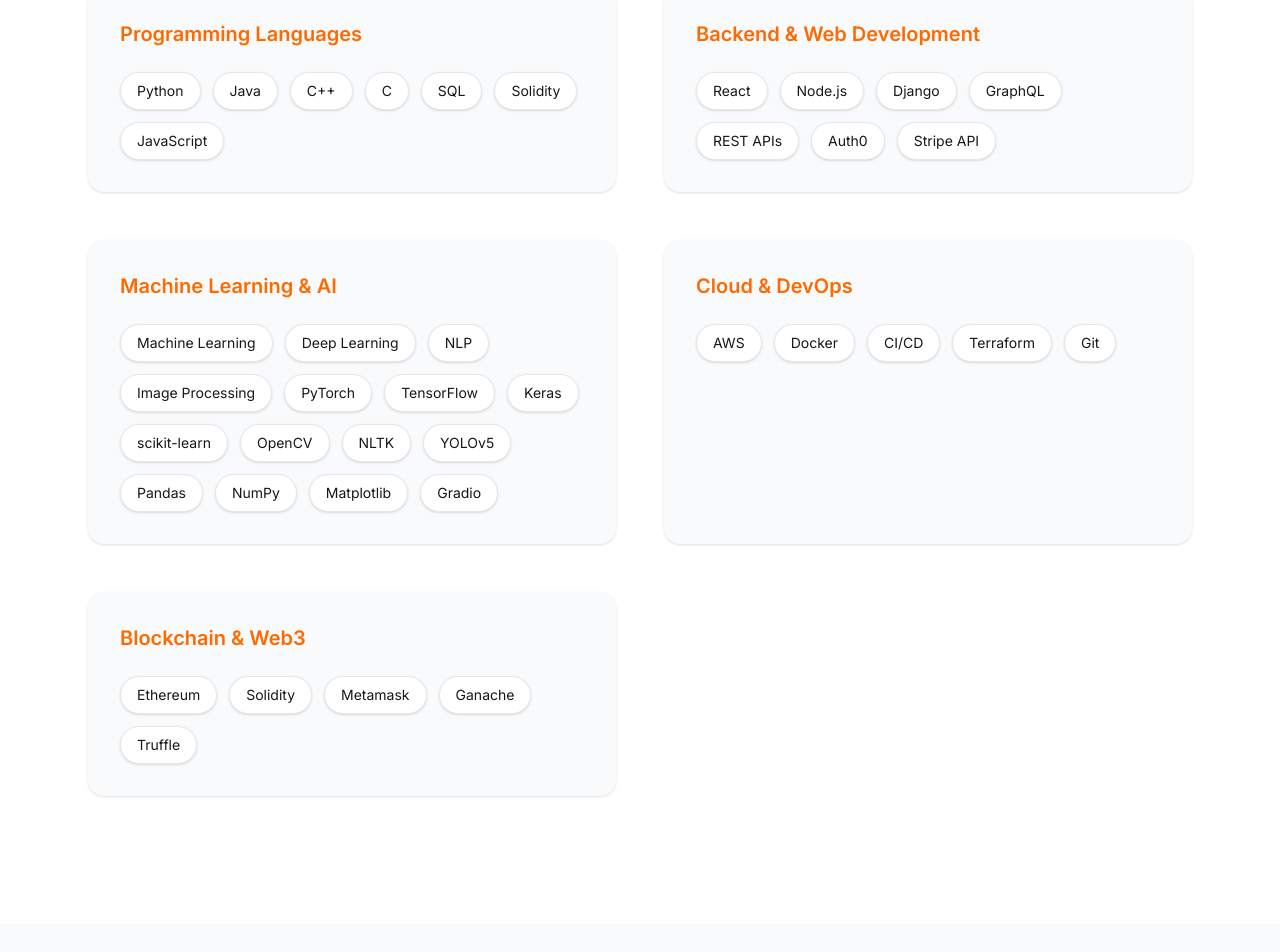
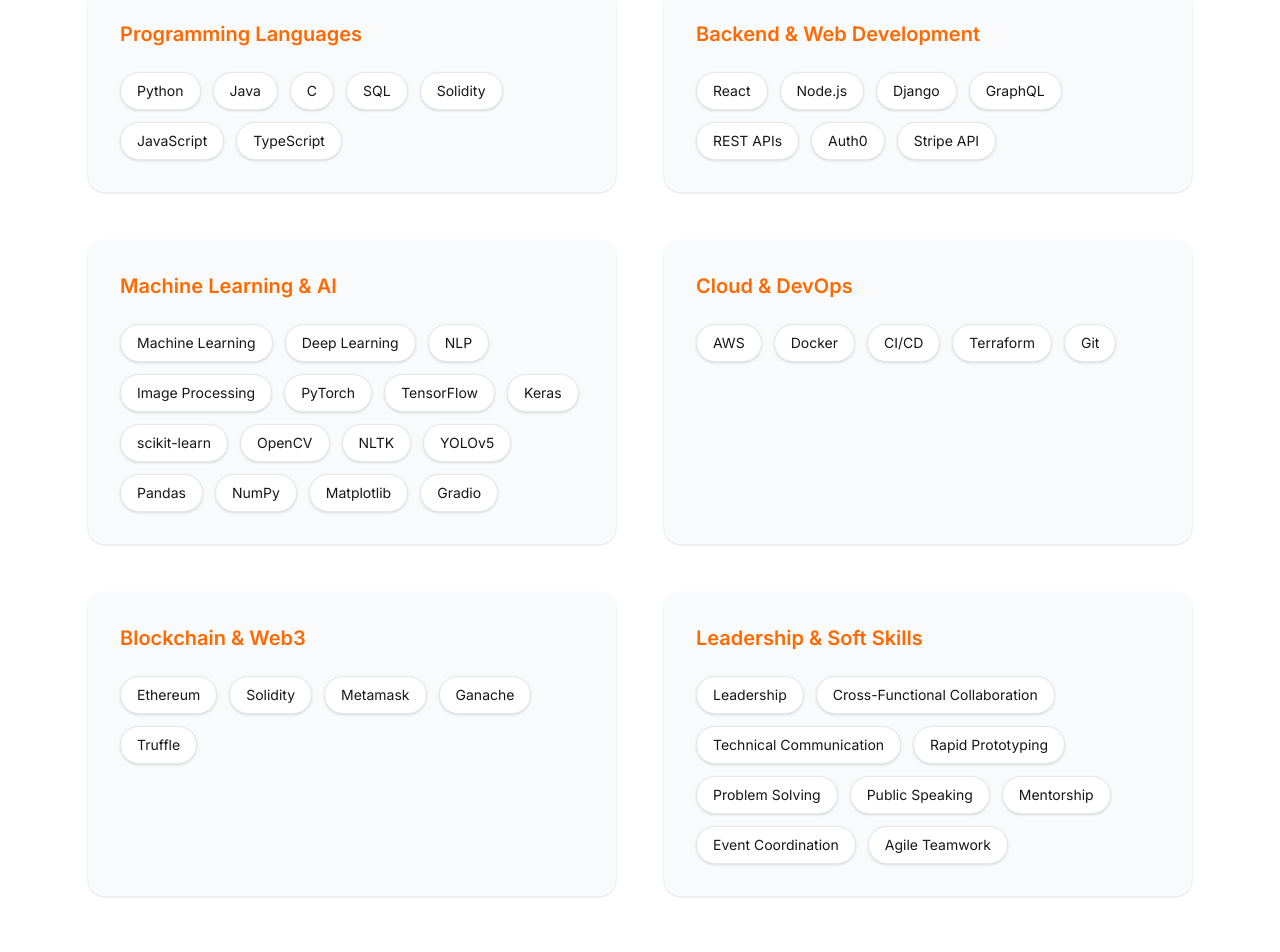
Before and after one commit to GaganShivanna/gagan-portfolio, a Next.js app: page / in a window 1280 px wide. Shown: the part 5780-6732 px from the top of the page. Built offline with nearby package versions, Linux system fonts and the light colour scheme.

Commit message:
Updated Skills

```diff
--- a/src/components/Skills.tsx
+++ b/src/components/Skills.tsx
@@ -2,7 +2,7 @@
   const skillCategories = [
     {
       title: "Programming Languages",
-      skills: ["Python", "Java", "C++", "C", "SQL", "Solidity", "JavaScript"],
+      skills: ["Python", "Java", "C", "SQL", "Solidity", "JavaScript","TypeScript"],
     },
     {
       title: "Backend & Web Development",
@@ -56,6 +56,20 @@
         "Truffle",
       ],
     },
+    {
+      title: "Leadership & Soft Skills",
+      skills: [
+        "Leadership",
+        "Cross-Functional Collaboration",
+        "Technical Communication",
+        "Rapid Prototyping",
+        "Problem Solving",
+        "Public Speaking",
+        "Mentorship",
+        "Event Coordination",
+        "Agile Teamwork",
+      ],
+    },
   ];
 
   return (
```
